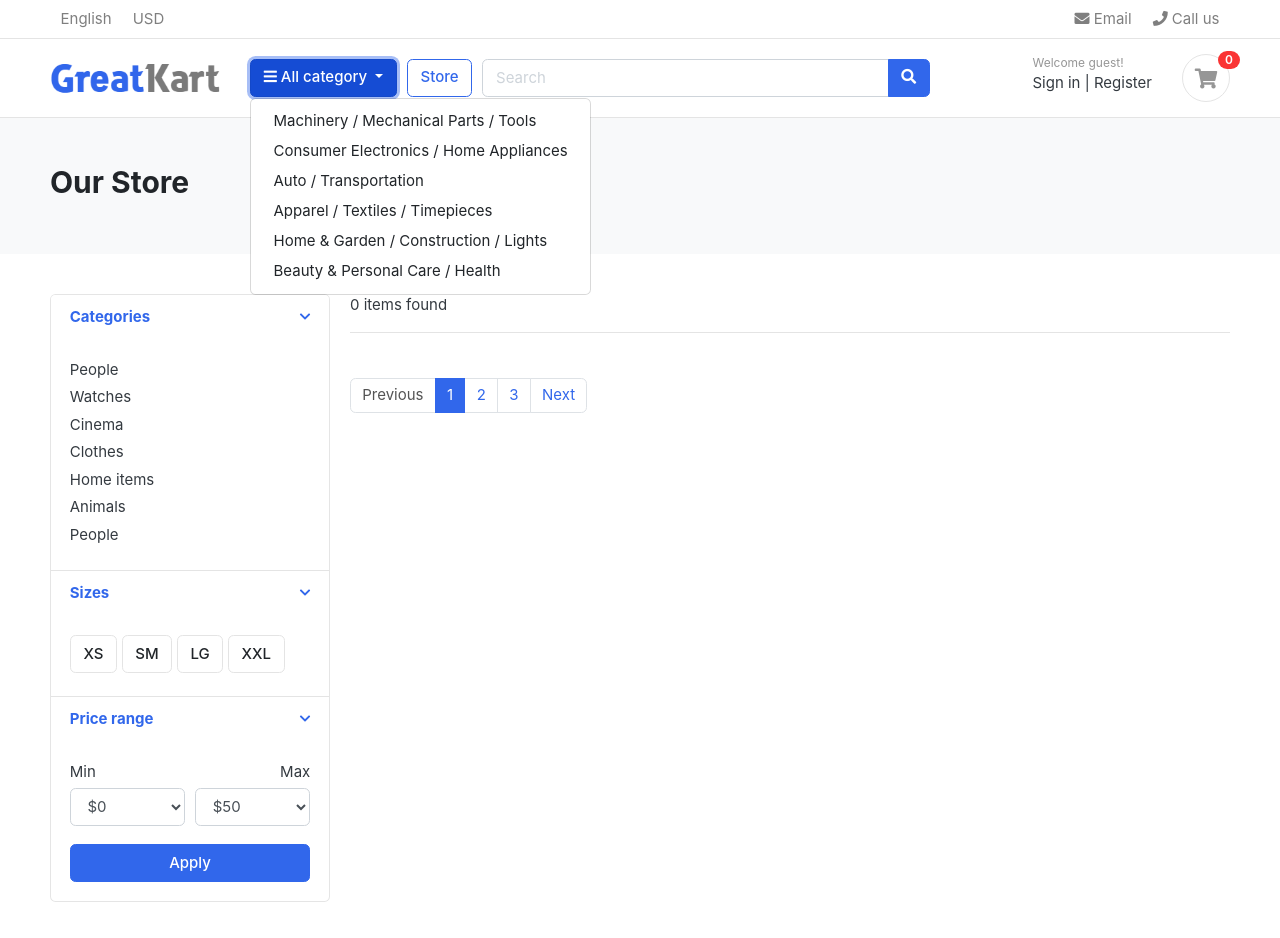
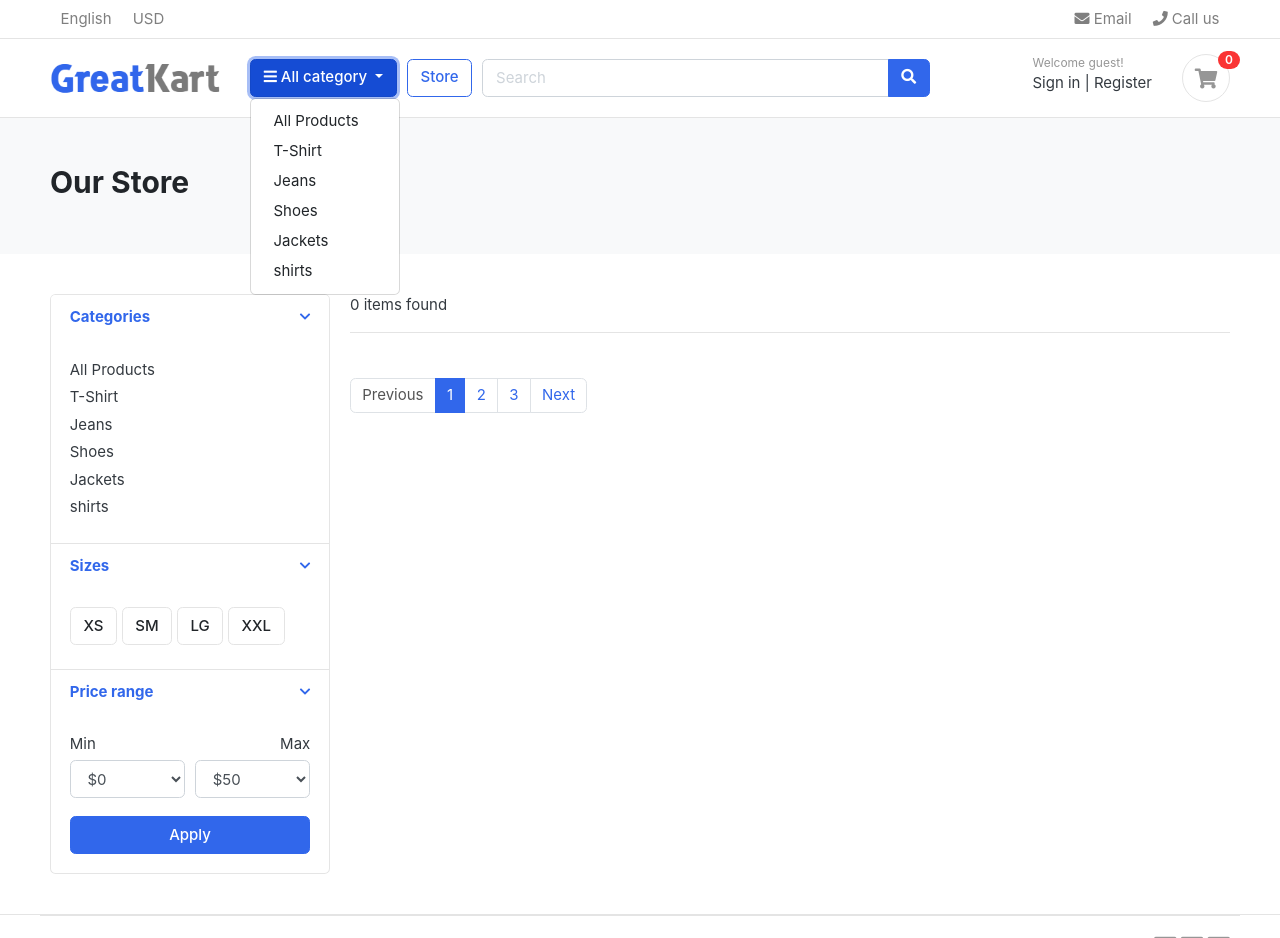
Before and after one commit to AceHunterr/greatkart, a Django app: page /store/ in a window 1280 px wide, after a click on "All category". Shown: the top 938 px of the page. Run offline with Django 4.2, Linux system fonts and the light colour scheme; data comes from the database, SQL or seed files in the repository; some libraries are stand-ins or nearby versions; some web fonts are replaced.

Commit message:
Added the menu_link context processor

```diff
--- /dev/null
+++ b/category/context_processor.py
@@ -0,0 +1,5 @@
+from .models import Category
+
+def menu_links(request):
+    links = Category.objects.all()
+    return dict(links=links)
--- a/category/models.py
+++ b/category/models.py
@@ -1,4 +1,5 @@
 from django.db import models
+from django.urls import reverse
 
 # Create your models here.
 
@@ -12,5 +13,8 @@ class Category(models.Model):
         verbose_name = 'Category'
         verbose_name_plural = 'Categories'
 
+    def get_url(self):
+        return reverse('products_by_category',args = [self.slug])
+
     def __str__(self):
         return self.category_name
--- a/greatkart/settings.py
+++ b/greatkart/settings.py
@@ -65,6 +65,7 @@ TEMPLATES = [
                 "django.template.context_processors.request",
                 "django.contrib.auth.context_processors.auth",
                 "django.contrib.messages.context_processors.messages",
+                "category.context_processor.menu_links"
             ],
         },
     },
--- a/templates/includes/navbar.html
+++ b/templates/includes/navbar.html
@@ -2,25 +2,43 @@
 <header class="section-header">
   <nav class="navbar p-md-0 navbar-expand-sm navbar-light border-bottom">
     <div class="container">
-      <button class="navbar-toggler" type="button" data-toggle="collapse" data-target="#navbarTop4" aria-controls="navbarNav" aria-expanded="false" aria-label="Toggle navigation">
+      <button
+        class="navbar-toggler"
+        type="button"
+        data-toggle="collapse"
+        data-target="#navbarTop4"
+        aria-controls="navbarNav"
+        aria-expanded="false"
+        aria-label="Toggle navigation"
+      >
         <span class="navbar-toggler-icon"></span>
       </button>
       <div class="collapse navbar-collapse" id="navbarTop4">
         <ul class="navbar-nav mr-auto">
           <li class="nav-item dropdown">
-                 <a href="#" class="nav-link">   English </a>
-
+            <a href="#" class="nav-link"> English </a>
           </li>
           <li class="nav-item dropdown">
             <a href="#" class="nav-link"> USD </a>
           </li>
         </ul>
         <ul class="navbar-nav">
-            <li><a href="#" class="nav-link"> <i class="fa fa-envelope"></i> Email </a></li>
-            <li><a href="#" class="nav-link"> <i class="fa fa-phone"></i> Call us </a></li>
-        </ul> <!-- list-inline //  -->
-      </div> <!-- navbar-collapse .// -->
-    </div> <!-- container //  -->
+          <li>
+            <a href="#" class="nav-link">
+              <i class="fa fa-envelope"></i> Email
+            </a>
+          </li>
+          <li>
+            <a href="#" class="nav-link">
+              <i class="fa fa-phone"></i> Call us
+            </a>
+          </li>
+        </ul>
+        <!-- list-inline //  -->
+      </div>
+      <!-- navbar-collapse .// -->
+    </div>
+    <!-- container //  -->
   </nav>
 
   <section class="header-main border-bottom">
@@ -28,29 +46,43 @@
       <div class="row align-items-center">
         <div class="col-lg-2 col-md-3 col-6">
           <a href="./" class="brand-wrap">
-                <img class="logo" src="{% static './images/logo.png' %}">
-            </a> <!-- brand-wrap.// -->
+            <img class="logo" src="{% static './images/logo.png' %}" />
+          </a>
+          <!-- brand-wrap.// -->
         </div>
         <div class="col-lg col-sm col-md col-6 flex-grow-0">
           <div class="category-wrap dropdown d-inline-block float-right">
-                <button type="button" class="btn btn-primary dropdown-toggle" data-toggle="dropdown">
+            <button
+              type="button"
+              class="btn btn-primary dropdown-toggle"
+              data-toggle="dropdown"
+            >
               <i class="fa fa-bars"></i> All category
             </button>
             <div class="dropdown-menu">
-                    <a class="dropdown-item" href="#">Machinery / Mechanical Parts / Tools </a>
-                    <a class="dropdown-item" href="#">Consumer Electronics / Home Appliances </a>
-                    <a class="dropdown-item" href="#">Auto / Transportation</a>
-                    <a class="dropdown-item" href="#">Apparel / Textiles / Timepieces </a>
-                    <a class="dropdown-item" href="#">Home & Garden / Construction / Lights </a>
-                    <a class="dropdown-item" href="#">Beauty & Personal Care / Health </a>
+              <a class="dropdown-item" href="{% url 'store' %}"
+                >All Products
+              </a>
+              {% for category in links %}
+              <a class="dropdown-item" href="{{category.get_url}}"
+                >{{category.category_name}}
+              </a>
+              {% endfor %}
             </div>
-            </div>  <!-- category-wrap.// -->
-        </div> <!-- col.// -->
+          </div>
+          <!-- category-wrap.// -->
+        </div>
+        <!-- col.// -->
         <a href="./store.html" class="btn btn-outline-primary">Store</a>
-        <div class="col-lg  col-md-6 col-sm-12 col">
+        <div class="col-lg col-md-6 col-sm-12 col">
           <form action="#" class="search">
             <div class="input-group w-100">
-                    <input type="text" class="form-control" style="width:60%;" placeholder="Search">
+              <input
+                type="text"
+                class="form-control"
+                style="width: 60%"
+                placeholder="Search"
+              />
 
               <div class="input-group-append">
                 <button class="btn btn-primary" type="submit">
@@ -58,28 +90,35 @@
                 </button>
               </div>
             </div>
-            </form> <!-- search-wrap .end// -->
-        </div> <!-- col.// -->
+          </form>
+          <!-- search-wrap .end// -->
+        </div>
+        <!-- col.// -->
         <div class="col-lg-3 col-sm-6 col-8 order-2 order-lg-3">
           <div class="d-flex justify-content-end mb-3 mb-lg-0">
             <div class="widget-header">
               <small class="title text-muted">Welcome guest!</small>
               <div>
-                                <a href="./signin.html">Sign in</a> <span class="dark-transp"> | </span>
+                <a href="./signin.html">Sign in</a>
+                <span class="dark-transp"> | </span>
                 <a href="./register.html"> Register</a>
               </div>
             </div>
             <a href="./cart.html" class="widget-header pl-3 ml-3">
-                            <div class="icon icon-sm rounded-circle border"><i class="fa fa-shopping-cart"></i></div>
+              <div class="icon icon-sm rounded-circle border">
+                <i class="fa fa-shopping-cart"></i>
+              </div>
               <span class="badge badge-pill badge-danger notify">0</span>
             </a>
-                    </div> <!-- widgets-wrap.// -->
-                </div> <!-- col.// -->
-    </div> <!-- row.// -->
-        </div> <!-- container.// -->
-    </section> <!-- header-main .// -->
-
-
-
-
-    </header> <!-- section-header.// -->
+          </div>
+          <!-- widgets-wrap.// -->
+        </div>
+        <!-- col.// -->
+      </div>
+      <!-- row.// -->
+    </div>
+    <!-- container.// -->
+  </section>
+  <!-- header-main .// -->
+</header>
+<!-- section-header.// -->
--- a/templates/store/store.html
+++ b/templates/store/store.html
@@ -28,13 +28,18 @@
             <div class="filter-content collapse show" id="collapse_1" style="">
               <div class="card-body">
                 <ul class="list-menu">
-                  <li><a href="#">People </a></li>
-                  <li><a href="#">Watches </a></li>
-                  <li><a href="#">Cinema </a></li>
-                  <li><a href="#">Clothes </a></li>
-                  <li><a href="#">Home items </a></li>
-                  <li><a href="#">Animals</a></li>
-                  <li><a href="#">People </a></li>
+                  <li>
+                    <a href="{% url 'store' %}">All Products</a>
+                  </li>
+
+                  {% for category in links %}
+
+                  <li>
+                    <a href="{{ category.get_url }}"
+                      >{{category.category_name}}
+                    </a>
+                  </li>
+                  {% endfor %}
                 </ul>
               </div>
               <!-- card-body.// -->
```
Lines whose indentation alone changed are shown as unchanged.
